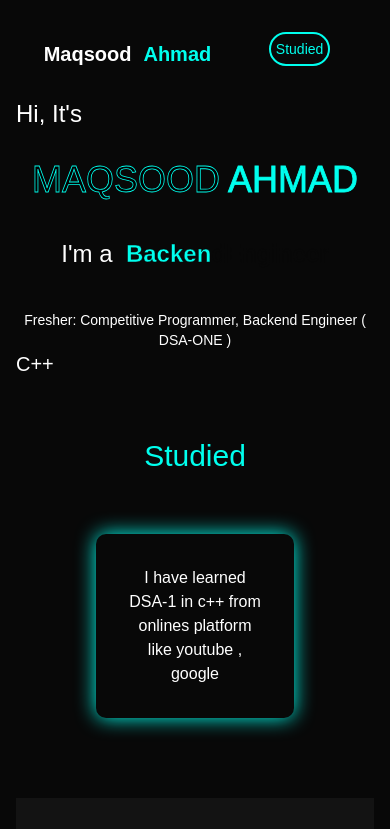
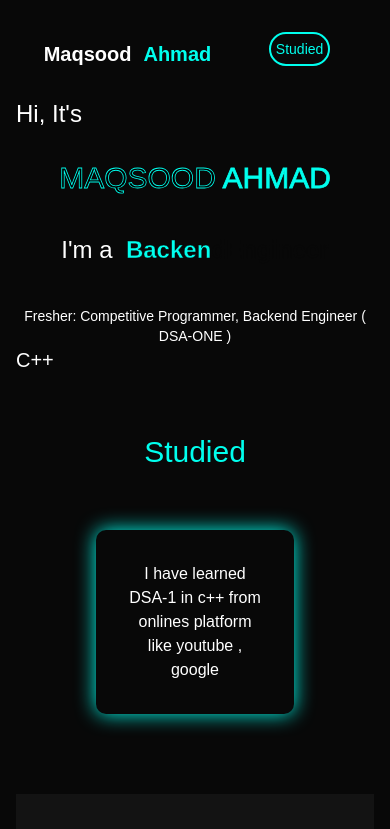
Before and after one commit to frx-AHMAD/Portfolio, a website: page src/index.html in a window 390 px wide. Shown: the top 829 px of the page. Drawn offline with nearby package versions, Linux system fonts and the light colour scheme; a web font is replaced by a local one.

Commit message:
name font size changed

```diff
--- a/src/index.html
+++ b/src/index.html
@@ -44,7 +44,7 @@
           <div class="">
             <h1 class="text-2xl">Hi, It's</h1>
             <div
-              class="flex justify-center align-middle text-4xl sm:text-4xl md:text-5xl"
+              class="flex justify-center align-middle text-3xl sm:text-4xl md:text-5xl"
             >
               <h1 class="text-stroke text-black uppercase expanded-medium">
                 Maqsood
```
